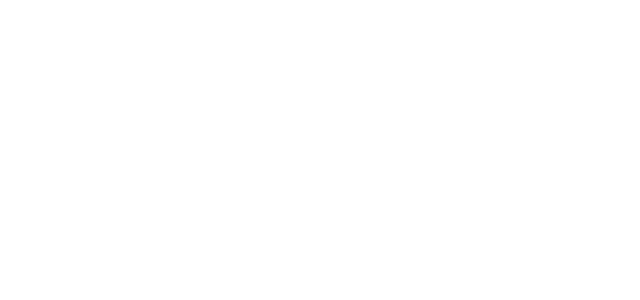
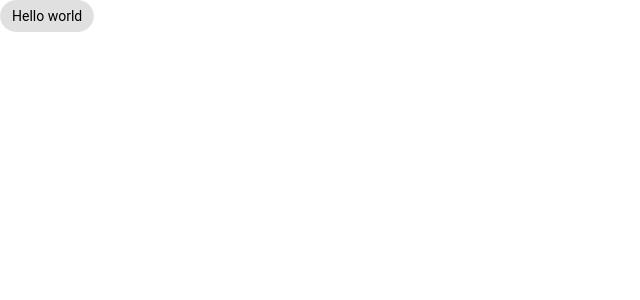
Before and after one commit to ctrlartspace/openmarket-frontend, a Vue app: page / in a window 1280 px wide. Shown: the top 300 px of the page, without its empty margins (0-640 px from the left). Built offline with nearby package versions, Linux system fonts and the light colour scheme.

Commit message:
install vue-router

```diff
--- a/package.json
+++ b/package.json
@@ -10,6 +10,7 @@
   },
   "dependencies": {
     "vue": "^3.3.4",
+    "vue-router": "^4.2.5",
     "vuetify": "^3.4.0"
   },
   "devDependencies": {
--- a/src/App.vue
+++ b/src/App.vue
@@ -1,2 +1,4 @@
-<template></template>
+<template>
+  <v-chip>Hello world</v-chip>
+</template>
 <script setup></script>
```
Also changed, not shown: 1 other file (tests, documents, lock files or other folders).
